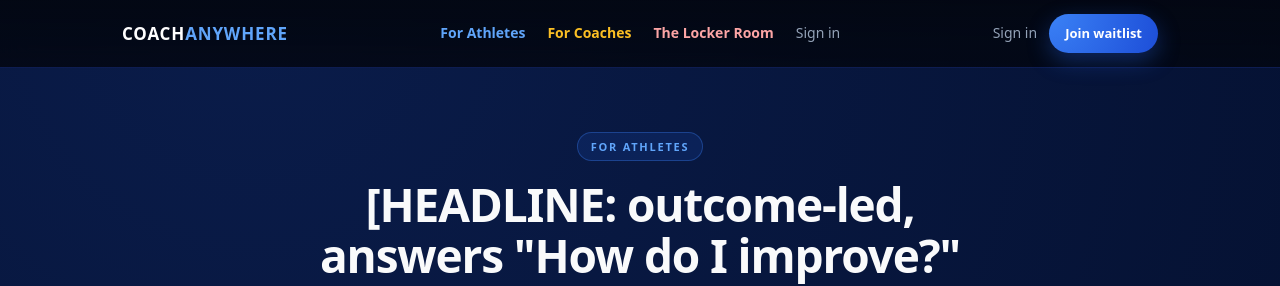
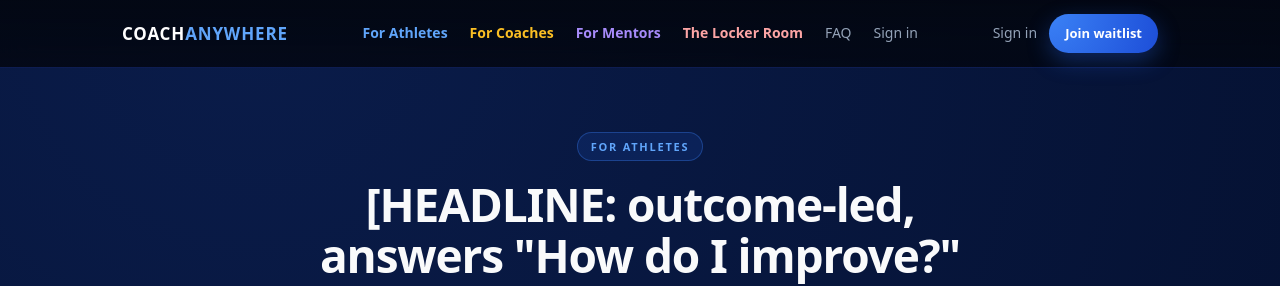
Before and after one commit to coachanywhere/coachanywhere, a website: page for-athletes.html in a window 1280 px wide. Shown: the top 286 px of the page. Drawn offline with Linux system fonts and the light colour scheme.

Commit message:
Add For Mentors (and FAQ) to nav across shared-header pages
Add the For Mentors nav item and matching accent style to
for-athletes, for-coaches and faq, and surface the FAQ link on the two
audience pages so every shared header carries the same order:
For Athletes · For Coaches · For Mentors · The Locker Room · FAQ · Sign in.

Co-Authored-By: Claude Opus 4.7 (1M context) <noreply@anthropic.com>

```diff
--- a/for-athletes.html
+++ b/for-athletes.html
@@ -35,6 +35,7 @@
     .nav-links a:hover{color:#fff;}
     .nav-links a.athlete{color:var(--blue2);font-weight:700;}
     .nav-links a.coach{color:var(--amber);font-weight:700;}
+    .nav-links a.mentor{color:#a78bfa;font-weight:700;}
     .nav-links a.locker{color:#fca5a5;font-weight:700;}
     .nav-cta{display:flex;align-items:center;gap:12px;flex-shrink:0;}
     .nav-signin{font-size:14px;color:var(--muted);}
@@ -120,7 +121,9 @@
     <nav class="nav-links" id="navLinks">
       <a class="athlete" href="for-athletes.html">For Athletes</a>
       <a class="coach" href="for-coaches.html">For Coaches</a>
+      <a class="mentor" href="for-mentors.html">For Mentors</a>
       <a class="locker" href="locker-room.html" onclick="event.preventDefault();openLockerSoon();">The Locker Room</a>
+      <a href="faq.html">FAQ</a>
       <a class="nav-signin" href="login.html">Sign in</a>
     </nav>
     <div class="nav-cta">
```
Also changed, not shown: faq.html (+2 -0 lines), for-coaches.html (+3 -0 lines).
